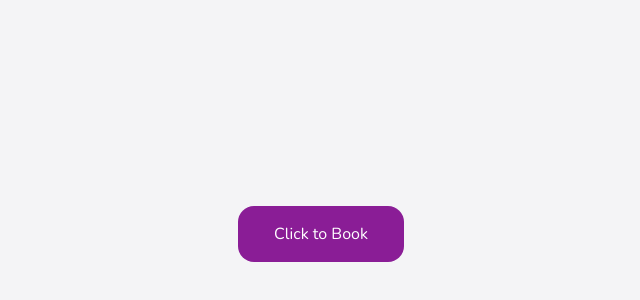
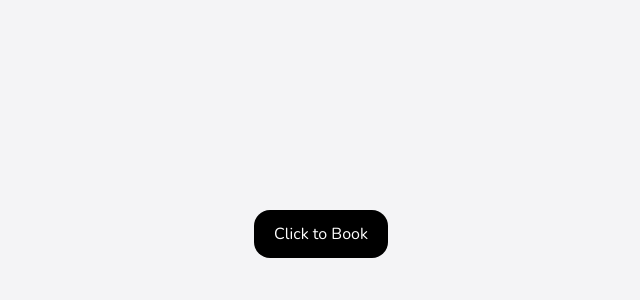
Before and after one commit to andrscrrn/moxie-take-home-work-sample, a Next.js app: page / in a window 1280 px wide. Shown: the part 166-466 px from the top of the page, without its empty margins (319-959 px from the left). Built offline with nearby package versions, Linux system fonts and the light colour scheme.

Commit message:
Adding variations to the Button component

```diff
--- a/package.json
+++ b/package.json
@@ -11,9 +11,11 @@
     "build-storybook": "storybook build"
   },
   "dependencies": {
+    "clsx": "^2.0.0",
     "next": "latest",
     "react": "latest",
-    "react-dom": "latest"
+    "react-dom": "latest",
+    "tailwind-merge": "^1.14.0"
   },
   "devDependencies": {
     "@storybook/addon-essentials": "^7.4.5",
--- a/src/app/booking/page.tsx
+++ b/src/app/booking/page.tsx
@@ -1,5 +1,6 @@
 import { CardsContainer } from '@/components/CardsContainer/CardsContainer'
 import { BottomBar } from '@/components/BottomBar/BottomBar'
+import { Button } from '@/components/Button/Button'
 import { Card } from '@/components/Card/Card'
 
 export default function Booking() {
@@ -9,7 +10,9 @@ export default function Booking() {
         <Card className="w-2/5">Gold Spa</Card>
         <Card className="w-3/5">Enter your details below</Card>
       </CardsContainer>
-      <BottomBar />
+      <BottomBar>
+        <Button label="Continue" primary size="large" />
+      </BottomBar>
     </>
   )
 }
--- a/src/components/BottomBar/BottomBar.tsx
+++ b/src/components/BottomBar/BottomBar.tsx
@@ -1,12 +1,13 @@
 import React from 'react'
-import { Button } from '@/components/Button/Button'
 
-export const BottomBar = () => {
+interface BottomBarProps {
+  children: React.ReactNode
+}
+
+export const BottomBar = ({ children }: BottomBarProps) => {
   return (
     <div className="flex fixed bottom-0 h-[88px] w-full bg-white shadow-[0_4px_15px_0_rgba(56,19,60,0.25)] justify-center items-center">
-      <div className="flex w-[1200px] flex-row-reverse">
-        <Button label="Continue" />
-      </div>
+      <div className="flex w-[1200px] flex-row-reverse">{children}</div>
     </div>
   )
 }
--- a/src/components/Button/Button.tsx
+++ b/src/components/Button/Button.tsx
@@ -1,27 +1,13 @@
 import React from 'react'
+import { cn } from '../../utils/cn'
 
 interface ButtonProps {
-  /**
-   * Is this the principal call to action on the page?
-   */
   primary?: boolean
-  /**
-   * How large should the button be?
-   */
   size?: 'small' | 'medium' | 'large'
-  /**
-   * Button contents
-   */
   label: string
-  /**
-   * Optional click handler
-   */
   onClick?: () => void
 }
 
-/**
- * Primary UI component for user interaction
- */
 export const Button = ({
   primary = false,
   size = 'medium',
@@ -30,7 +16,10 @@ export const Button = ({
 }: ButtonProps) => {
   return (
     <button
-      className="bg-violet text-white rounded-2xl py-4 px-9"
+      className={cn(`bg-black text-white rounded-2xl py-4 px-9`, {
+        'bg-violet': primary,
+        'py-3 px-5': size === 'medium',
+      })}
       type="button"
       {...props}
     >
--- /dev/null
+++ b/src/utils/cn.tsx
@@ -0,0 +1,7 @@
+import { twMerge } from 'tailwind-merge'
+import { clsx, ClassValue } from 'clsx'
+
+export function cn(...inputs: ClassValue[]): string {
+  const classes = clsx(...inputs)
+  return twMerge(classes)
+}
```
Also changed, not shown: 1 other file (tests, documents, lock files or other folders).
